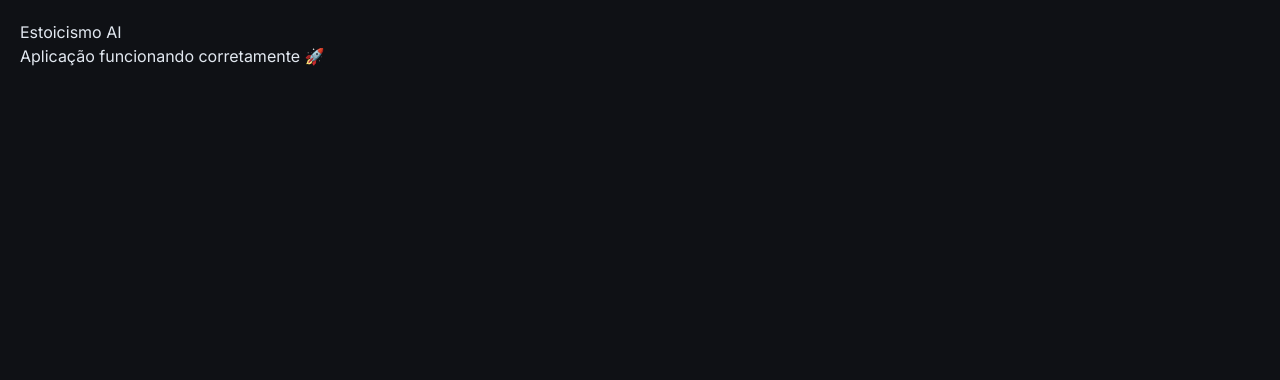
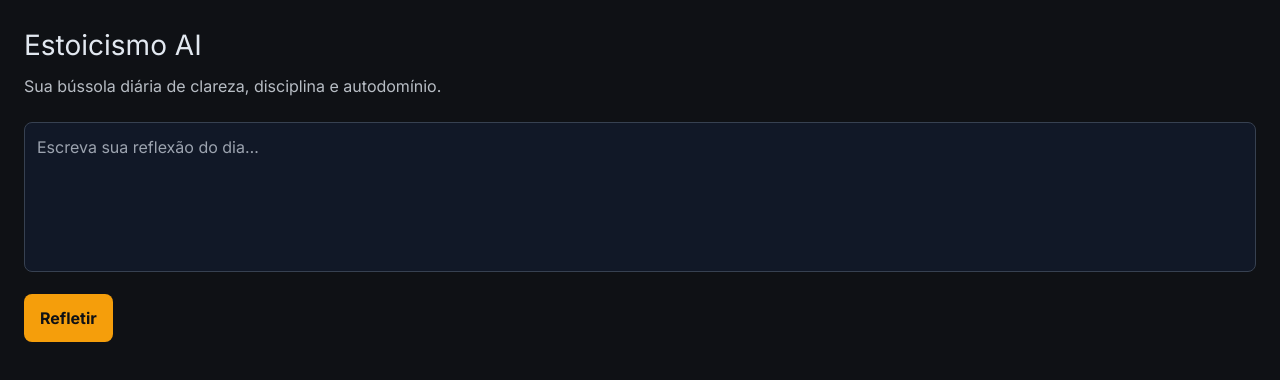
Before and after one commit to fermarand-dev/estoicismo-ai, a React (Vite) app: page / in a window 1280 px wide. Shown: the top 380 px of the page. Built offline with nearby package versions, Linux system fonts and the light colour scheme.

Commit message:
Update App.tsx

```diff
--- a/src/App.tsx
+++ b/src/App.tsx
@@ -1,8 +1,56 @@
+import { useState } from 'react'
+
 function App() {
+  const [reflection, setReflection] = useState('')
+
   return (
-    <div style={{ padding: '20px', color: '#e2e8f0' }}>
-      <h1>Estoicismo AI</h1>
-      <p>Aplicação funcionando corretamente 🚀</p>
+    <div
+      style={{
+        minHeight: '100vh',
+        backgroundColor: '#0f1115',
+        color: '#e2e8f0',
+        padding: '24px',
+        fontFamily: 'Inter, sans-serif',
+      }}
+    >
+      <h1 style={{ fontSize: '28px', marginBottom: '8px' }}>
+        Estoicismo AI
+      </h1>
+
+      <p style={{ opacity: 0.8, marginBottom: '24px' }}>
+        Sua bússola diária de clareza, disciplina e autodomínio.
+      </p>
+
+      <textarea
+        placeholder="Escreva sua reflexão do dia…"
+        value={reflection}
+        onChange={(e) => setReflection(e.target.value)}
+        style={{
+          width: '100%',
+          minHeight: '150px',
+          padding: '12px',
+          backgroundColor: '#111827',
+          color: '#e5e7eb',
+          border: '1px solid #374151',
+          borderRadius: '8px',
+          resize: 'none',
+        }}
+      />
+
+      <button
+        style={{
+          marginTop: '16px',
+          padding: '12px 16px',
+          backgroundColor: '#f59e0b',
+          color: '#0f1115',
+          border: 'none',
+          borderRadius: '8px',
+          fontWeight: 'bold',
+          cursor: 'pointer',
+        }}
+      >
+        Refletir
+      </button>
     </div>
   )
 }
```
